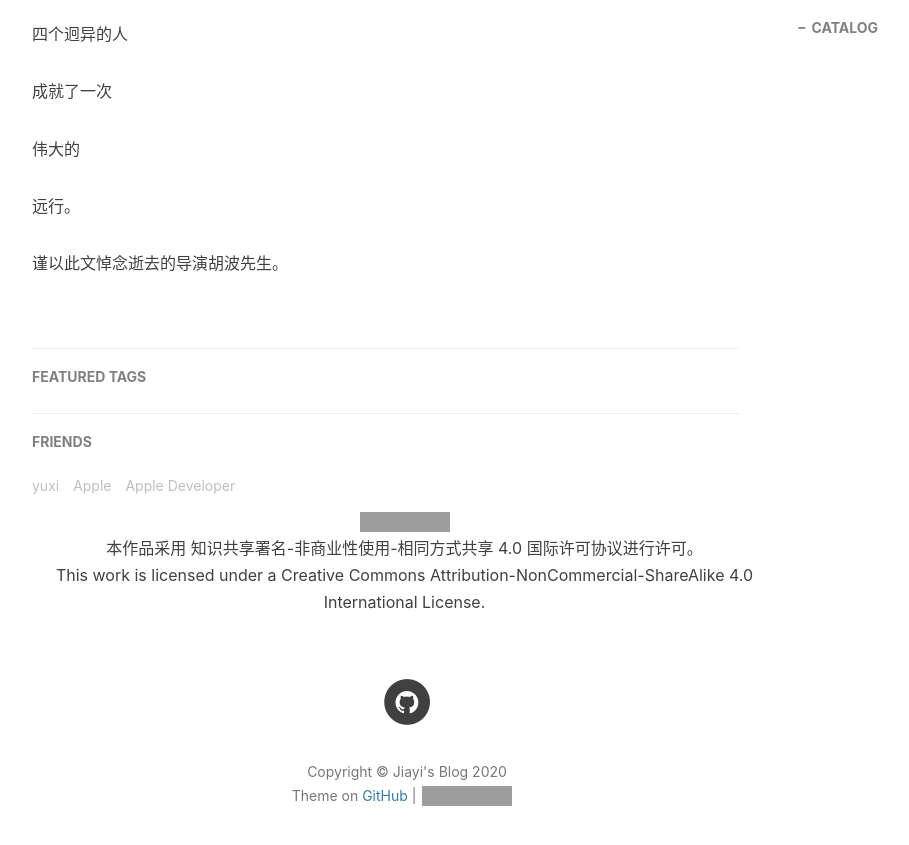
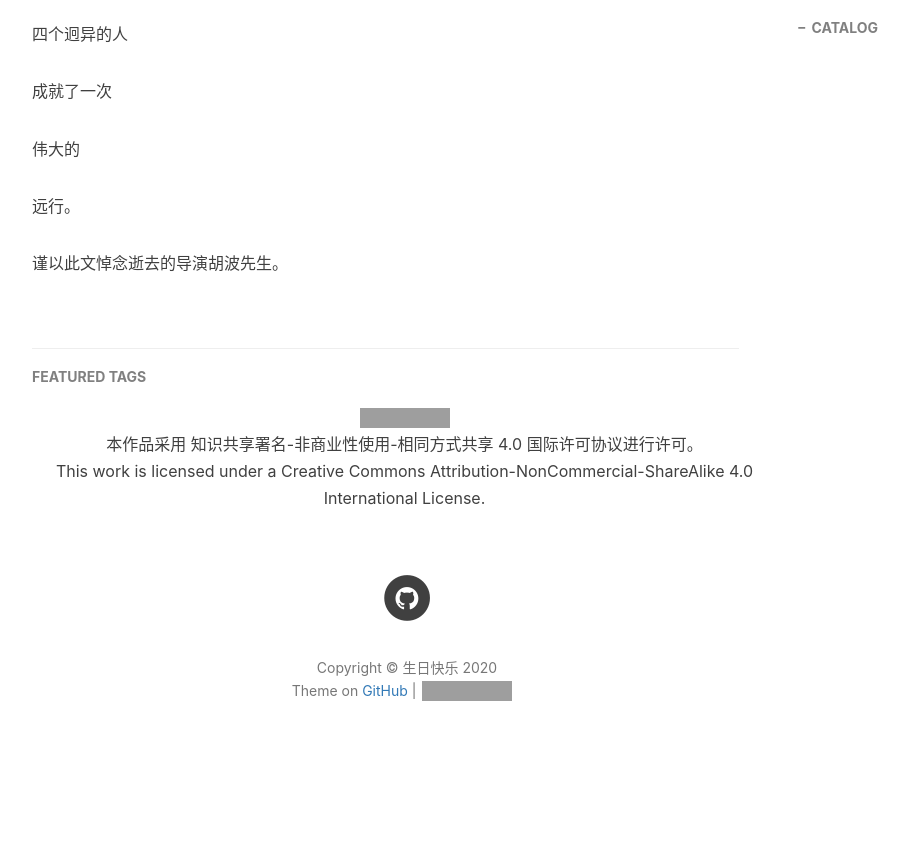
Before and after one commit to jiayixxx/jiayixxx.github.io, a Jekyll site: the page built from _posts/2020-04-3-大象席地而坐-影评.md, in a window 1280 px wide and 900 px high, scrolled down 2333 px. Shown: the top 845 px of the window, without its empty margins (233-1142 px from the left). Built offline with Jekyll 4.4.1, drawn with Linux system fonts in a browser that asks for light colours; nearby versions of some CDN libraries; comment, search, counter and statistics services are not loaded; after the commit the page ends 3128 px from its top, so only the background shows below that; some of the changed lines change nothing that is shown; grey boxes are pictures that could not be loaded.

Commit message:
Update _config.yml

```diff
--- a/_config.yml
+++ b/_config.yml
@@ -1,27 +1,24 @@
 # Site settings
-title: Jiayi's Blog
-SEOTitle: 加一的博客
+title: 生日快乐
+SEOTitle: 某然同学
 header-img: img/ying.jpg
-email: lijiayi19971127@hotmail.com
+email: herrzlichenGlückwunschZumGeburtstag
 description: "Always"
-keyword: "加一的博客, FPGA, STM32"
-url: "http://SHIELDJY.github.io"          # your host, for absolute URL
+keyword: ""
+url: "http://jiayixxx.github.io"          # your host, for absolute URL
 baseurl: ""      # for example, '/blog' if your blog hosted on 'host/blog'
-github_repo: "https://github.com/SHIELDJY/SHIELDJY.github.io.git" # you code repository
+github_repo: "https://github.com/jiayixxx/jiayixxx.github.io.git" # you code repository
 
 # Sidebar settings
 sidebar: true                           # whether or not using Sidebar.
 sidebar-about-description: "You got me."
-sidebar-avatar: /img/lijiayi_pic.jpg      # use absolute URL, seeing it's used in both `/` and `/about/`
+sidebar-avatar: /img/.jpg      # use absolute URL, seeing it's used in both `/` and `/about/`
 
 
 
 # SNS settings
 RSS: false
-github_username:    SHIELDJY
-#facebook_username:  baiying.qiu.7
-#twitter_username:   qiubaiying
-
+github_username:    jiayixxx
 
 
 
@@ -59,7 +56,7 @@
 
 # Gitalk
 gitalk:
-  enable: true    #是否开启Gitalk评论
+  enable: false    #是否开启Gitalk评论
   clientID: 751d47451b1158f13b95                            #生成的clientID
   clientSecret: dc0a758dafb65a614975f4b6ae2d352269fb62bf    #生成的clientSecret
   repo: shieldjy.github.io    #仓库名称
@@ -75,8 +72,8 @@
 # ba_track_id: 955f8eaf34f8075f88178e36faa1f393
 
 # Google Analytics
-ga_track_id: 'UA-162295889-1'            # Format: UA-xxxxxx-xx
-ga_domain: auto               # 默认的是 auto, 这里我是自定义了的域名，你如果没有自己的域名，需要改成auto
+# ga_track_id: 'UA-162295889-1'            # Format: UA-xxxxxx-xx
+# ga_domain: auto               # 默认的是 auto, 这里我是自定义了的域名，你如果没有自己的域名，需要改成auto
 
 
 
@@ -95,15 +92,15 @@
 
 
 # Friends
-friends: [
-    {
-        title: "yuxi",
-        href: "http://yuxiiii.github.io"
-    },{
-        title: "Apple",
-        href: "https://apple.com"
-    },{
-        title: "Apple Developer",
-        href: "https://developer.apple.com/"
-    }
-]
+# friends: [
+#     {
+#         title: "yuxi",
+#         href: "http://yuxiiii.github.io"
+#     },{
+#         title: "Apple",
+#         href: "https://apple.com"
+#     },{
+#         title: "Apple Developer",
+#         href: "https://developer.apple.com/"
+#     }
+# ]
```
